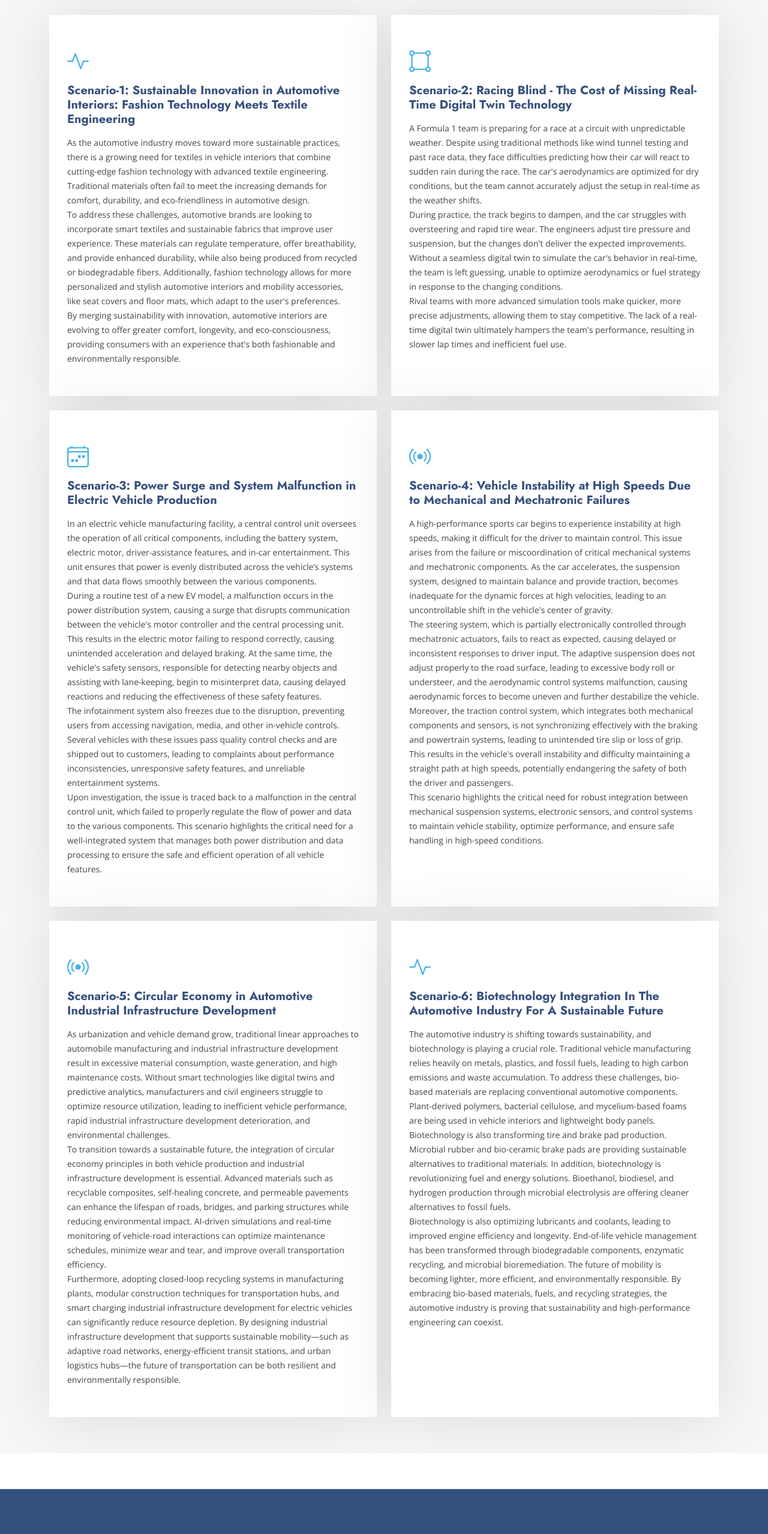
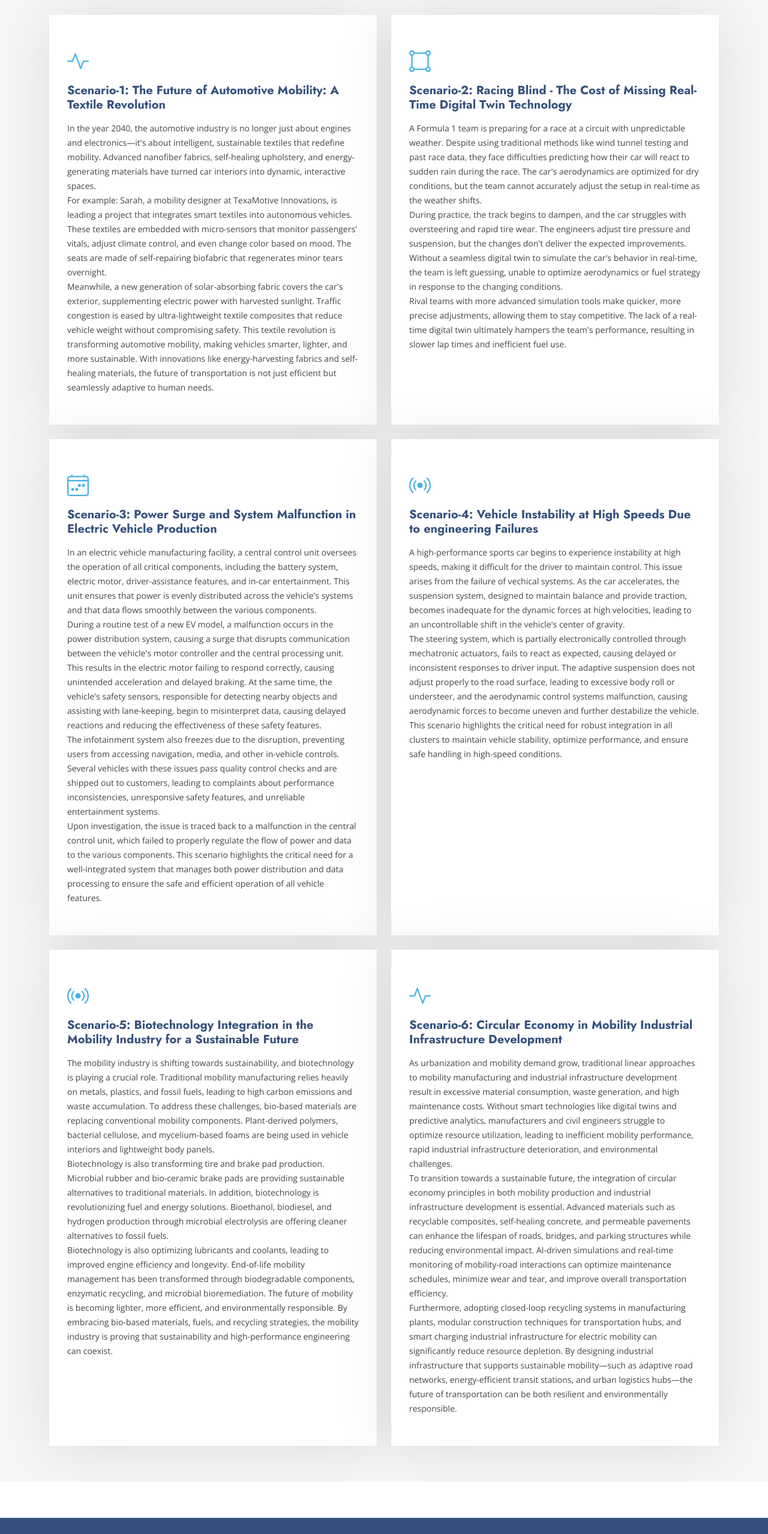
Before and after one commit to KctResearchcell/Open-Intra-Ideathon, a plain HTML site: page index.html in a window 1280 px wide. Shown: the part 1586-4143 px from the top of the page at 60% size. Drawn offline with nearby package versions, Linux system fonts and the light colour scheme.

Commit message:
Update index.html - V1.1

```diff
--- a/index.html
+++ b/index.html
@@ -130,10 +130,11 @@
           <div class="col-xl-6 col-md-12 d-flex" data-aos="fade-up" data-aos-delay="100">
             <div class="service-item position-relative">
               <div class="icon"><i class="bi bi-activity icon"></i></div>
-              <h4>Scenario-1: Sustainable Innovation in Automotive Interiors: Fashion Technology Meets Textile Engineering</h4>
-              <p>As the automotive industry moves toward more sustainable practices, there is a growing need for textiles in vehicle interiors that combine cutting-edge fashion technology with advanced textile engineering. Traditional materials often fail to meet the increasing demands for comfort, durability, and eco-friendliness in automotive design.</br>
-                To address these challenges, automotive brands are looking to incorporate smart textiles and sustainable fabrics that improve user experience. These materials can regulate temperature, offer breathability, and provide enhanced durability, while also being produced from recycled or biodegradable fibers. Additionally, fashion technology allows for more personalized and stylish automotive interiors and mobility accessories, like seat covers and floor mats, which adapt to the user's preferences.</br>
-                By merging sustainability with innovation, automotive interiors are evolving to offer greater comfort, longevity, and eco-consciousness, providing consumers with an experience that's both fashionable and environmentally responsible.</p>
+              <h4>Scenario-1: The Future of Automotive Mobility: A Textile Revolution</h4>
+              <p>
+                In the year 2040, the automotive industry is no longer just about engines and electronics—it's about intelligent, sustainable textiles that redefine mobility. Advanced nanofiber fabrics, self-healing upholstery, and energy-generating materials have turned car interiors into dynamic, interactive spaces.</br>
+                For example: Sarah, a mobility designer at TexaMotive Innovations, is leading a project that integrates smart textiles into autonomous vehicles. These textiles are embedded with micro-sensors that monitor passengers' vitals, adjust climate control, and even change color based on mood. The seats are made of self-repairing biofabric that regenerates minor tears overnight.</br>
+                Meanwhile, a new generation of solar-absorbing fabric covers the car's exterior, supplementing electric power with harvested sunlight. Traffic congestion is eased by ultra-lightweight textile composites that reduce vehicle weight without compromising safety. This textile revolution is transforming automotive mobility, making vehicles smarter, lighter, and more sustainable. With innovations like energy-harvesting fabrics and self-healing materials, the future of transportation is not just efficient but seamlessly adaptive to human needs.</p>
             </div>
           </div><!-- End Service Item -->
 
@@ -142,9 +143,7 @@
               <div class="icon"><i class="bi bi-bounding-box-circles icon"></i></div>
               <h4>Scenario-2: Racing Blind - The Cost of Missing Real-Time Digital Twin Technology</h4>
               <p>A Formula 1 team is preparing for a race at a circuit with unpredictable weather. Despite using traditional methods like wind tunnel testing and past race data, they face difficulties predicting how their car will react to sudden rain during the race. The car's aerodynamics are optimized for dry conditions, but the team cannot accurately adjust the setup in real-time as the weather shifts.</br>
-
-                During practice, the track begins to dampen, and the car struggles with oversteering and rapid tire wear. The engineers adjust tire pressure and suspension, but the changes don't deliver the expected improvements. Without a seamless digital twin to simulate the car's behavior in real-time, the team is left guessing, unable to optimize aerodynamics or fuel strategy in response to the changing conditions.
-                </br>
+                During practice, the track begins to dampen, and the car struggles with oversteering and rapid tire wear. The engineers adjust tire pressure and suspension, but the changes don't deliver the expected improvements. Without a seamless digital twin to simulate the car's behavior in real-time, the team is left guessing, unable to optimize aerodynamics or fuel strategy in response to the changing conditions.</br>
                 Rival teams with more advanced simulation tools make quicker, more precise adjustments, allowing them to stay competitive. The lack of a real-time digital twin ultimately hampers the team's performance, resulting in slower lap times and inefficient fuel use.</p>
             </div>
           </div><!-- End Service Item -->
@@ -153,12 +152,9 @@
             <div class="service-item position-relative">
               <div class="icon"><i class="bi bi-calendar4-week icon"></i></div>
               <h4>Scenario-3: Power Surge and System Malfunction in Electric Vehicle Production</h4>
-              <p>In an electric vehicle manufacturing facility, a central control unit oversees the operation of all critical components, including the battery system, electric motor, driver-assistance features, and in-car entertainment. This unit ensures that power is evenly distributed across the vehicle’s systems and that data flows smoothly between the various components.</br>
-
+              <p>In an electric vehicle manufacturing facility, a central control unit oversees the operation of all critical components, including the battery system, electric motor, driver-assistance features, and in-car entertainment. This unit ensures that power is evenly distributed across the vehicle's systems and that data flows smoothly between the various components.</br>
                 During a routine test of a new EV model, a malfunction occurs in the power distribution system, causing a surge that disrupts communication between the vehicle's motor controller and the central processing unit. This results in the electric motor failing to respond correctly, causing unintended acceleration and delayed braking. At the same time, the vehicle's safety sensors, responsible for detecting nearby objects and assisting with lane-keeping, begin to misinterpret data, causing delayed reactions and reducing the effectiveness of these safety features.</br>
-
                 The infotainment system also freezes due to the disruption, preventing users from accessing navigation, media, and other in-vehicle controls. Several vehicles with these issues pass quality control checks and are shipped out to customers, leading to complaints about performance inconsistencies, unresponsive safety features, and unreliable entertainment systems.</br>
-
                 Upon investigation, the issue is traced back to a malfunction in the central control unit, which failed to properly regulate the flow of power and data to the various components. This scenario highlights the critical need for a well-integrated system that manages both power distribution and data processing to ensure the safe and efficient operation of all vehicle features.</p>
             </div>
           </div><!-- End Service Item -->
@@ -166,33 +162,29 @@
           <div class="col-xl-6 col-md-12 d-flex" data-aos="fade-up" data-aos-delay="400">
             <div class="service-item position-relative">
               <div class="icon"><i class="bi bi-broadcast icon"></i></div>
-              <h4>Scenario-4: Vehicle Instability at High Speeds Due to Mechanical and Mechatronic Failures</h4>
-              <p>A high-performance sports car begins to experience instability at high speeds, making it difficult for the driver to maintain control. This issue arises from the failure or miscoordination of critical mechanical systems and mechatronic components. As the car accelerates, the suspension system, designed to maintain balance and provide traction, becomes inadequate for the dynamic forces at high velocities, leading to an uncontrollable shift in the vehicle's center of gravity.</br>
-
+              <h4>Scenario-4: Vehicle Instability at High Speeds Due to engineering Failures</h4>
+              <p>A high-performance sports car begins to experience instability at high speeds, making it difficult for the driver to maintain control. This issue arises from the failure of vechical systems. As the car accelerates, the suspension system, designed to maintain balance and provide traction, becomes inadequate for the dynamic forces at high velocities, leading to an uncontrollable shift in the vehicle's center of gravity.</br>
                 The steering system, which is partially electronically controlled through mechatronic actuators, fails to react as expected, causing delayed or inconsistent responses to driver input. The adaptive suspension does not adjust properly to the road surface, leading to excessive body roll or understeer, and the aerodynamic control systems malfunction, causing aerodynamic forces to become uneven and further destabilize the vehicle.</br>
-
-                Moreover, the traction control system, which integrates both mechanical components and sensors, is not synchronizing effectively with the braking and powertrain systems, leading to unintended tire slip or loss of grip. This results in the vehicle's overall instability and difficulty maintaining a straight path at high speeds, potentially endangering the safety of both the driver and passengers.</br>
-
-                This scenario highlights the critical need for robust integration between mechanical suspension systems, electronic sensors, and control systems to maintain vehicle stability, optimize performance, and ensure safe handling in high-speed conditions.</p>
+                This scenario highlights the critical need for robust integration in all clusters to maintain vehicle stability, optimize performance, and ensure safe handling in high-speed conditions.</p>
             </div>
           </div><!-- End Service Item -->
 
           <div class="col-xl-6 col-md-12 d-flex" data-aos="fade-up" data-aos-delay="400">
             <div class="service-item position-relative">
               <div class="icon"><i class="bi bi-broadcast icon"></i></div>
-              <h4>Scenario-5: Circular Economy in Automotive Industrial Infrastructure Development</h4>
-              <p>As urbanization and vehicle demand grow, traditional linear approaches to automobile manufacturing and industrial infrastructure development result in excessive material consumption, waste generation, and high maintenance costs. Without smart technologies like digital twins and predictive analytics, manufacturers and civil engineers struggle to optimize resource utilization, leading to inefficient vehicle performance, rapid industrial infrastructure development deterioration, and environmental challenges.</br>
-                To transition towards a sustainable future, the integration of circular economy principles in both vehicle production and industrial infrastructure development is essential. Advanced materials such as recyclable composites, self-healing concrete, and permeable pavements can enhance the lifespan of roads, bridges, and parking structures while reducing environmental impact. AI-driven simulations and real-time monitoring of vehicle-road interactions can optimize maintenance schedules, minimize wear and tear, and improve overall transportation efficiency.</br>
-                Furthermore, adopting closed-loop recycling systems in manufacturing plants, modular construction techniques for transportation hubs, and smart charging industrial infrastructure development for electric vehicles can significantly reduce resource depletion. By designing industrial infrastructure development that supports sustainable mobility—such as adaptive road networks, energy-efficient transit stations, and urban logistics hubs—the future of transportation can be both resilient and environmentally responsible.</p>
+              <h4>Scenario-5: Biotechnology Integration in the Mobility Industry for a Sustainable Future</h4>
+              <p>The mobility industry is shifting towards sustainability, and biotechnology is playing a crucial role. Traditional mobility manufacturing relies heavily on metals, plastics, and fossil fuels, leading to high carbon emissions and waste accumulation. To address these challenges, bio-based materials are replacing conventional mobility components. Plant-derived polymers, bacterial cellulose, and mycelium-based foams are being used in vehicle interiors and lightweight body panels.</br>
+                Biotechnology is also transforming tire and brake pad production. Microbial rubber and bio-ceramic brake pads are providing sustainable alternatives to traditional materials. In addition, biotechnology is revolutionizing fuel and energy solutions. Bioethanol, biodiesel, and hydrogen production through microbial electrolysis are offering cleaner alternatives to fossil fuels.</br>
+                Biotechnology is also optimizing lubricants and coolants, leading to improved engine efficiency and longevity. End-of-life mobility management has been transformed through biodegradable components, enzymatic recycling, and microbial bioremediation. The future of mobility is becoming lighter, more efficient, and environmentally responsible. By embracing bio-based materials, fuels, and recycling strategies, the mobility industry is proving that sustainability and high-performance engineering can coexist.</p>
             </div>
           </div><!-- End Service Item -->
           <div class="col-xl-6 col-md-12 d-flex" data-aos="fade-up" data-aos-delay="400">
             <div class="service-item position-relative">
               <div class="icon"><i class="bi bi-activity icon"></i></div>
-              <h4>Scenario-6: Biotechnology Integration In The Automotive Industry For A Sustainable Future</h4>
-              <p>The automotive industry is shifting towards sustainability, and biotechnology is playing a crucial role. Traditional vehicle manufacturing relies heavily on metals, plastics, and fossil fuels, leading to high carbon emissions and waste accumulation. To address these challenges, bio-based materials are replacing conventional automotive components. Plant-derived polymers, bacterial cellulose, and mycelium-based foams are being used in vehicle interiors and lightweight body panels.</br>
-                Biotechnology is also transforming tire and brake pad production. Microbial rubber and bio-ceramic brake pads are providing sustainable alternatives to traditional materials. In addition, biotechnology is revolutionizing fuel and energy solutions. Bioethanol, biodiesel, and hydrogen production through microbial electrolysis are offering cleaner alternatives to fossil fuels.</br>
-                Biotechnology is also optimizing lubricants and coolants, leading to improved engine efficiency and longevity. End-of-life vehicle management has been transformed through biodegradable components, enzymatic recycling, and microbial bioremediation. The future of mobility is becoming lighter, more efficient, and environmentally responsible. By embracing bio-based materials, fuels, and recycling strategies, the automotive industry is proving that sustainability and high-performance engineering can coexist.</p>
+              <h4>Scenario-6: Circular Economy in Mobility Industrial Infrastructure Development</h4>
+              <p>As urbanization and mobility demand grow, traditional linear approaches to mobility manufacturing and industrial infrastructure development result in excessive material consumption, waste generation, and high maintenance costs. Without smart technologies like digital twins and predictive analytics, manufacturers and civil engineers struggle to optimize resource utilization, leading to inefficient mobility performance, rapid industrial infrastructure deterioration, and environmental challenges.</br>
+                To transition towards a sustainable future, the integration of circular economy principles in both mobility production and industrial infrastructure development is essential. Advanced materials such as recyclable composites, self-healing concrete, and permeable pavements can enhance the lifespan of roads, bridges, and parking structures while reducing environmental impact. AI-driven simulations and real-time monitoring of mobility-road interactions can optimize maintenance schedules, minimize wear and tear, and improve overall transportation efficiency.</br>
+                Furthermore, adopting closed-loop recycling systems in manufacturing plants, modular construction techniques for transportation hubs, and smart charging industrial infrastructure for electric mobility can significantly reduce resource depletion. By designing industrial infrastructure that supports sustainable mobility—such as adaptive road networks, energy-efficient transit stations, and urban logistics hubs—the future of transportation can be both resilient and environmentally responsible.</p>
             </div>
           </div>
       </div>
```
